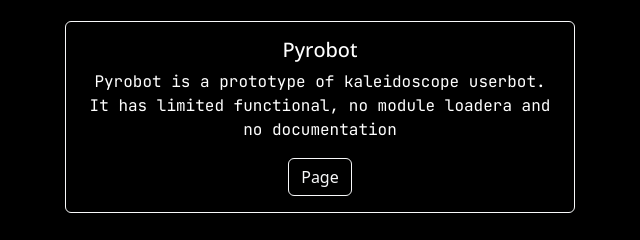
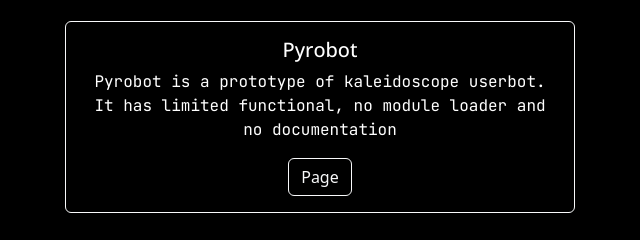
Before and after one commit to 0xhkamori/0xhkamori.github.io, a plain HTML site: page index.html in a window 1280 px wide. Shown: the part 1067-1307 px from the top of the page, 0-640 px from the left. Drawn offline with nearby package versions, Linux system fonts and the light colour scheme.

Commit message:
Update index.html

```diff
--- a/index.html
+++ b/index.html
@@ -70,7 +70,7 @@
                     <div class="card border border-light card-hover">
                         <div class="card-body">
                             <h5 class="card-title">Pyrobot</h5>
-                            <p class="card-text">Pyrobot is a prototype of kaleidoscope userbot. It has limited functional, no module loadera and no documentation</p>
+                            <p class="card-text">Pyrobot is a prototype of kaleidoscope userbot. It has limited functional, no module loader and no documentation</p>
                             <a href="https://github.com/0xhkamori/PyroBot" class="btn btn-outline-light">Page</a>
                         </div>
                     </div>
```
